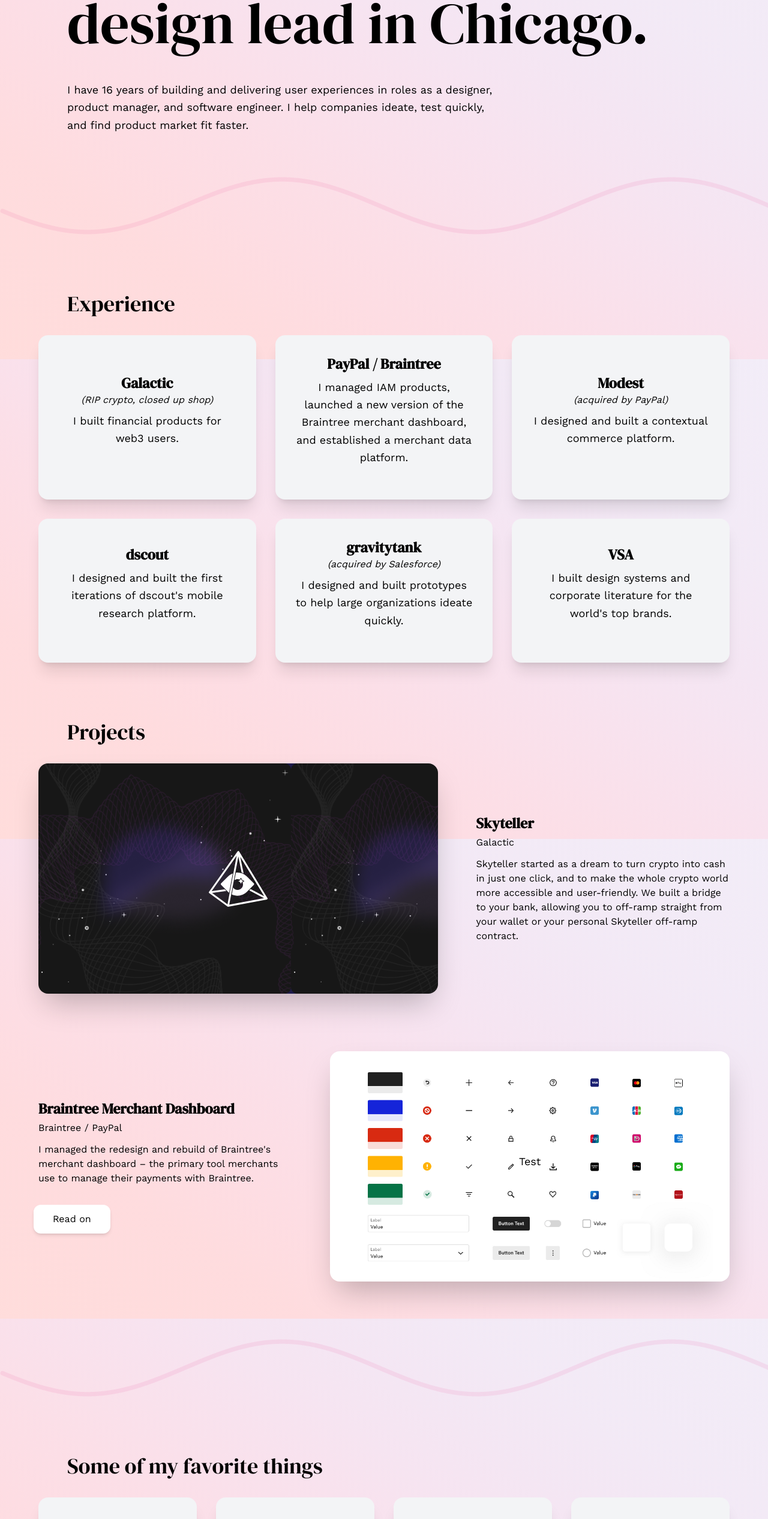
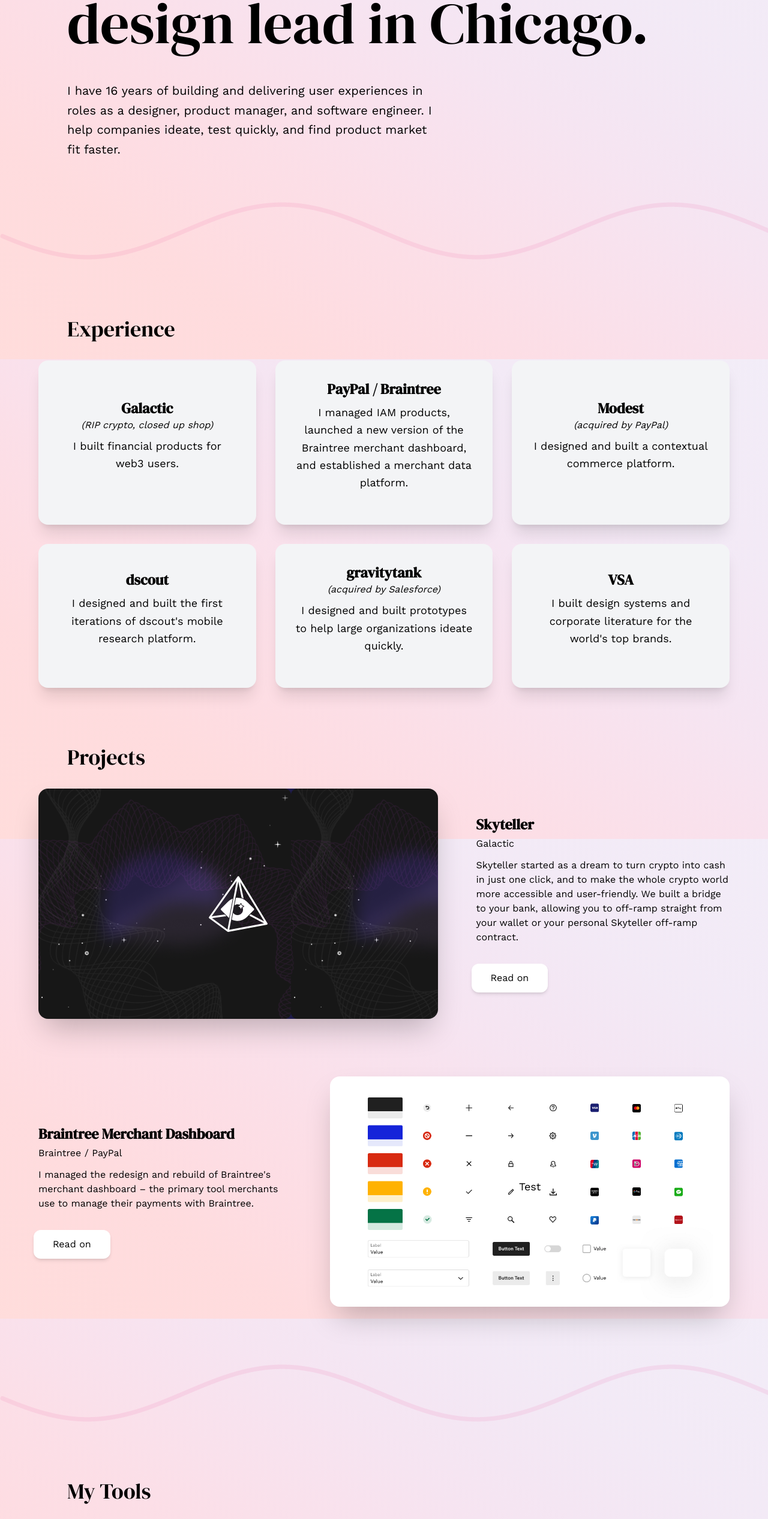
Before and after one commit to kunalbhat/portfolio-site, a React (Create React App) app: page / in a window 1280 px wide. Shown: the part 201-2734 px from the top of the page at 60% size. Built offline with nearby package versions, Linux system fonts and the light colour scheme.

Commit message:
small tweaks

```diff
--- a/src/pages/Home.js
+++ b/src/pages/Home.js
@@ -26,7 +26,7 @@
           <h1 className="lg:mx-12">
             Hi, I'm Kunal &ndash; a product design lead in Chicago.
           </h1>
-          <p className="lg:mx-12 lg:max-w-3xl lg:pr-12">
+          <p className="text-xl leading-relaxed lg:mx-12 lg:max-w-2xl lg:pr-12">
             I have 16 years of building and delivering user experiences in roles
             as a designer, product manager, and software engineer. I help
             companies ideate, test quickly, and find product market fit faster.
@@ -98,6 +98,9 @@
               off-ramp straight from your wallet or your personal Skyteller
               off-ramp contract.
             </p>
+            <a href="/" className="button mt-8 -ml-2">
+              Read on
+            </a>
           </article>
         </div>
       </section>
@@ -115,7 +118,7 @@
               Read on
             </a>
           </article>
-          <aside className="braintree-cover mb-8 md:mb-0 flex col-span-3 shadow-xl rounded-2xl bg-white items-center justify-center h-96">
+          <aside className="braintree-cover mb-8 md:mb-0 flex col-span-3 shadow-xl rounded-2xl bg-white items-center justify-center h-80 md:h-96">
             <p>Test</p>
           </aside>
         </div>
@@ -123,7 +126,7 @@
       <div className="section-divider"></div>
       <section className="content-container">
         <header className="section-header">
-          <h2>Some of my favorite things</h2>
+          <h2>My Tools</h2>
         </header>
         <div className="lg:grid grid-cols-4 gap-8">
           <div className="case-study">
```
Also changed, not shown: src/index.css (+18 -0 lines).
